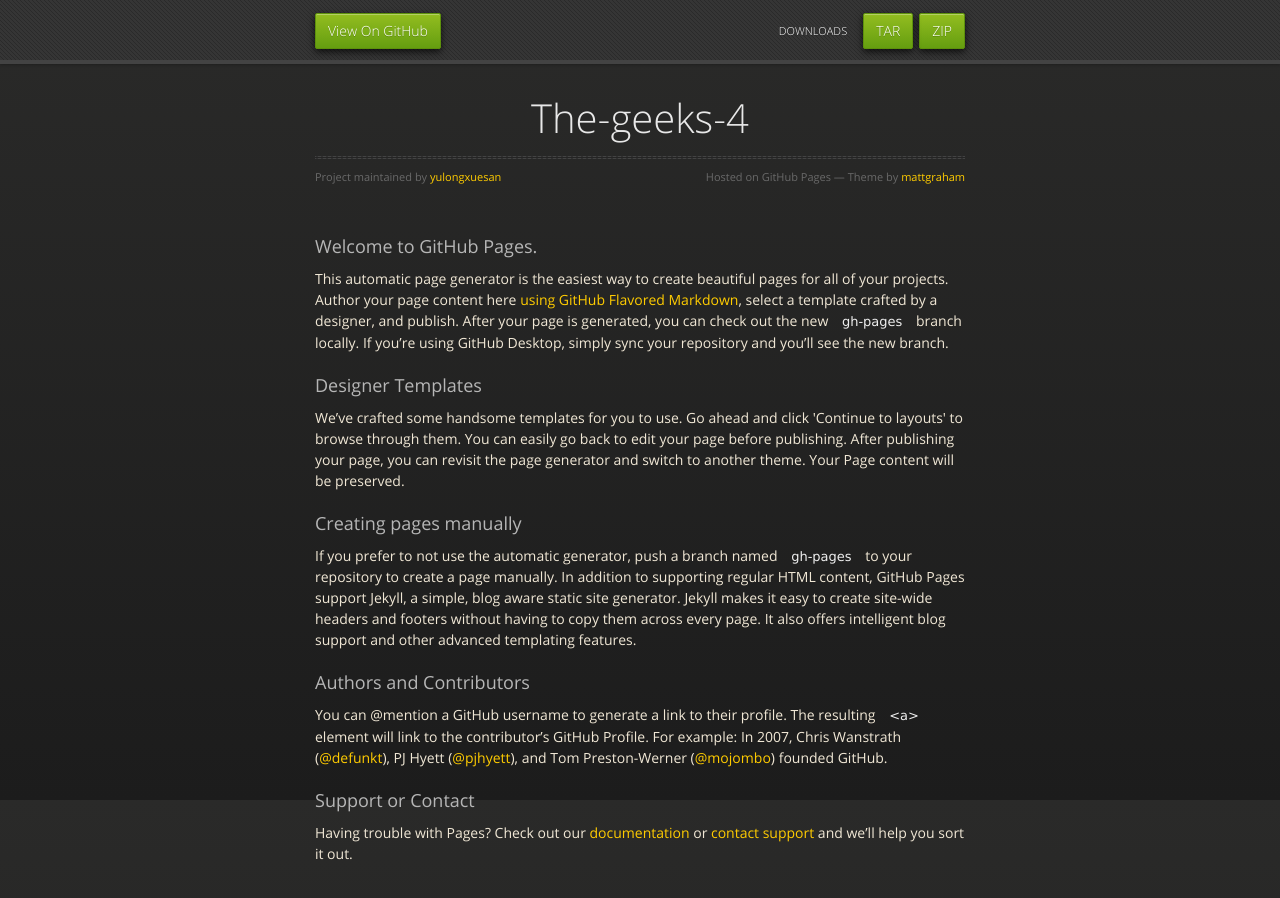
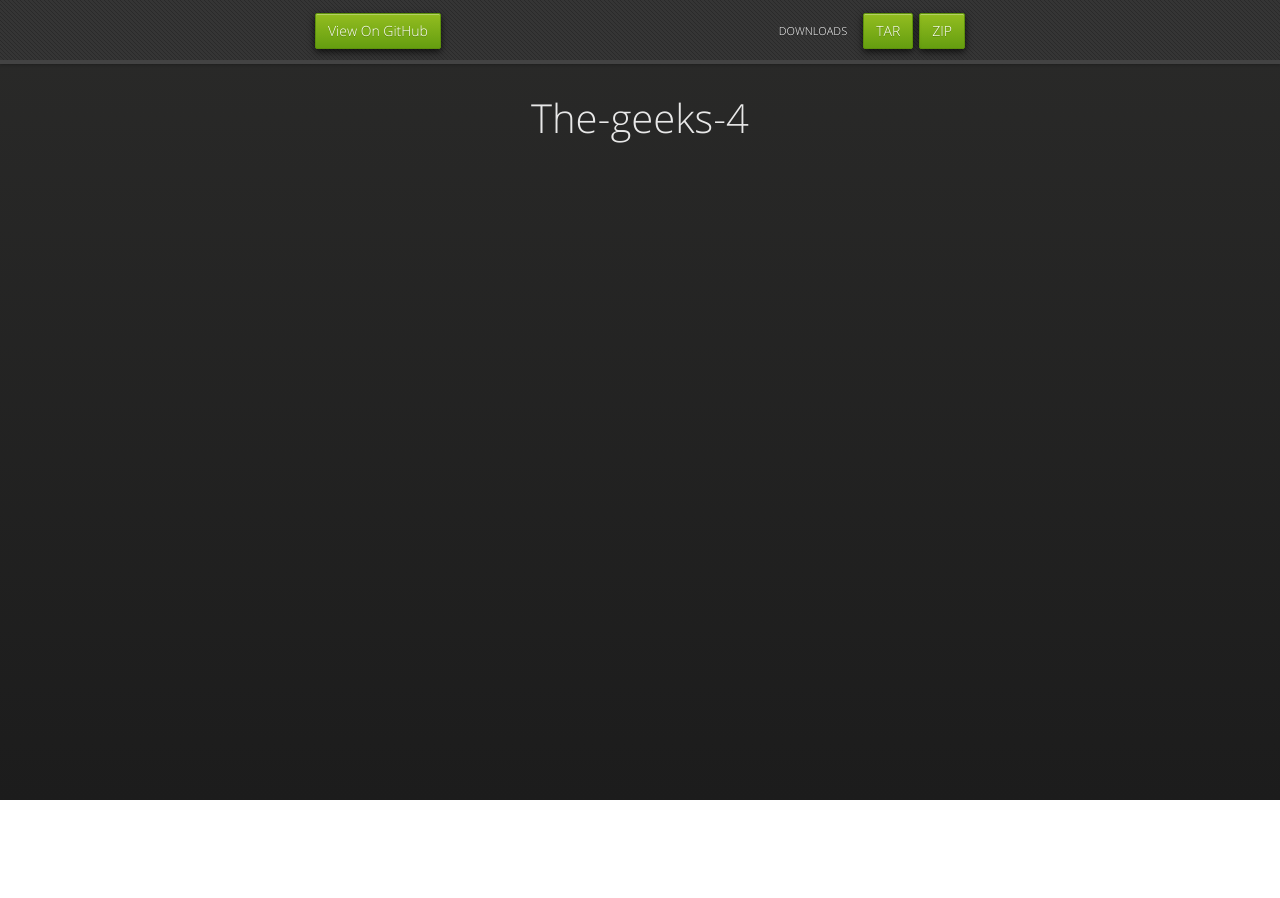
Before and after one commit to yulongxuesan/The-Geeks-4, a plain HTML site: page index.html in a window 1280 px wide. After the commit the page ends 800 px from the top, so only its background shows below. Drawn offline with nearby package versions, Linux system fonts and the light colour scheme.

Commit message:
sun wen jun 1

```diff
--- a/index.html
+++ b/index.html
@@ -32,40 +32,6 @@
       <section>
         <div id="title">
           <h1>The-geeks-4</h1>
-          <p></p>
-          <hr>
-          <span class="credits left">Project maintained by <a href="https://github.com/yulongxuesan">yulongxuesan</a></span>
-          <span class="credits right">Hosted on GitHub Pages &mdash; Theme by <a href="https://twitter.com/michigangraham">mattgraham</a></span>
-        </div>
-
-        <h3>
-<a id="welcome-to-github-pages" class="anchor" href="#welcome-to-github-pages" aria-hidden="true"><span aria-hidden="true" class="octicon octicon-link"></span></a>Welcome to GitHub Pages.</h3>
-
-<p>This automatic page generator is the easiest way to create beautiful pages for all of your projects. Author your page content here <a href="https://guides.github.com/features/mastering-markdown/">using GitHub Flavored Markdown</a>, select a template crafted by a designer, and publish. After your page is generated, you can check out the new <code>gh-pages</code> branch locally. If you’re using GitHub Desktop, simply sync your repository and you’ll see the new branch.</p>
-
-<h3>
-<a id="designer-templates" class="anchor" href="#designer-templates" aria-hidden="true"><span aria-hidden="true" class="octicon octicon-link"></span></a>Designer Templates</h3>
-
-<p>We’ve crafted some handsome templates for you to use. Go ahead and click 'Continue to layouts' to browse through them. You can easily go back to edit your page before publishing. After publishing your page, you can revisit the page generator and switch to another theme. Your Page content will be preserved.</p>
-
-<h3>
-<a id="creating-pages-manually" class="anchor" href="#creating-pages-manually" aria-hidden="true"><span aria-hidden="true" class="octicon octicon-link"></span></a>Creating pages manually</h3>
-
-<p>If you prefer to not use the automatic generator, push a branch named <code>gh-pages</code> to your repository to create a page manually. In addition to supporting regular HTML content, GitHub Pages support Jekyll, a simple, blog aware static site generator. Jekyll makes it easy to create site-wide headers and footers without having to copy them across every page. It also offers intelligent blog support and other advanced templating features.</p>
-
-<h3>
-<a id="authors-and-contributors" class="anchor" href="#authors-and-contributors" aria-hidden="true"><span aria-hidden="true" class="octicon octicon-link"></span></a>Authors and Contributors</h3>
-
-<p>You can @mention a GitHub username to generate a link to their profile. The resulting <code>&lt;a&gt;</code> element will link to the contributor’s GitHub Profile. For example: In 2007, Chris Wanstrath (<a href="https://github.com/defunkt" class="user-mention">@defunkt</a>), PJ Hyett (<a href="https://github.com/pjhyett" class="user-mention">@pjhyett</a>), and Tom Preston-Werner (<a href="https://github.com/mojombo" class="user-mention">@mojombo</a>) founded GitHub.</p>
-
-<h3>
-<a id="support-or-contact" class="anchor" href="#support-or-contact" aria-hidden="true"><span aria-hidden="true" class="octicon octicon-link"></span></a>Support or Contact</h3>
-
-<p>Having trouble with Pages? Check out our <a href="https://help.github.com/pages">documentation</a> or <a href="https://github.com/contact">contact support</a> and we’ll help you sort it out.</p>
-      </section>
-
-    </div>
-    <!--[if !IE]><script>fixScale(document);</script><![endif]-->
 
   </body>
 </html>
```
